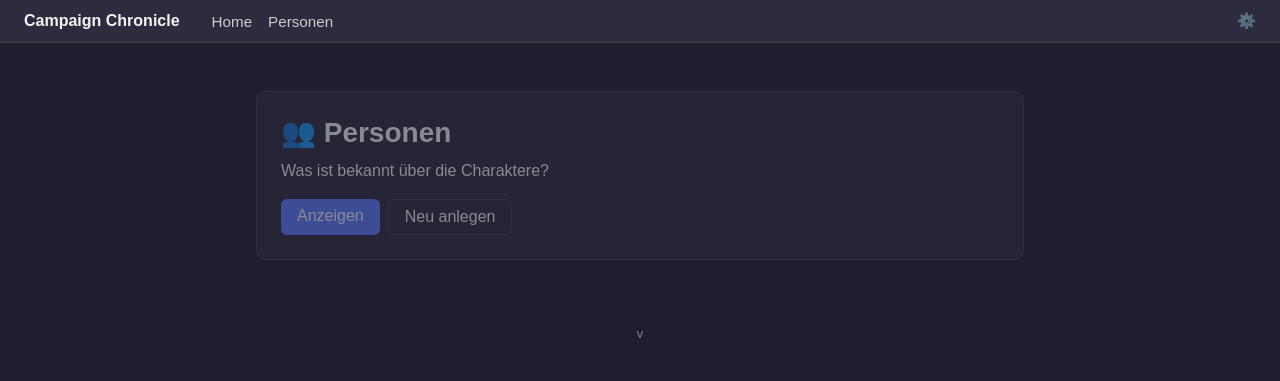
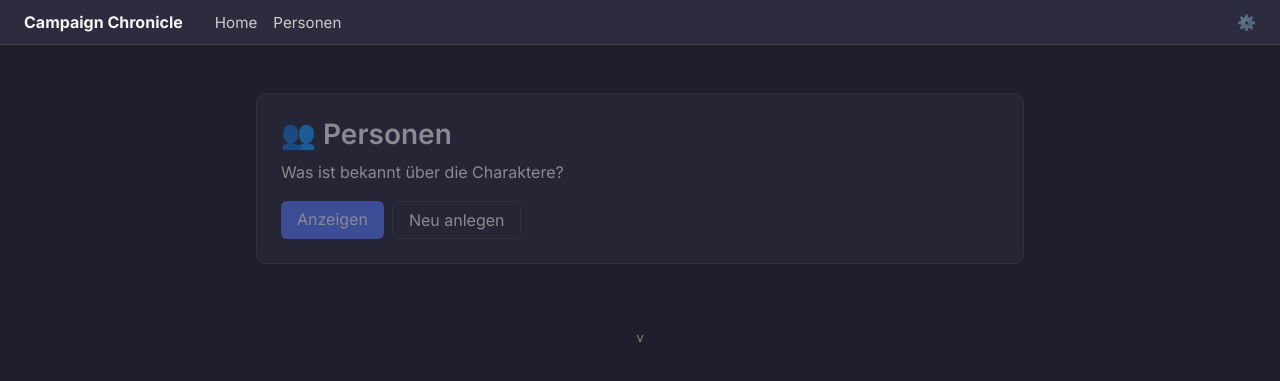
Before and after one commit to hendriksbot/CampaignChronicle, a Python web app: template src/app/templates/index.html in a window 1280 px wide. Shown: the top 381 px of the page. Run offline with Jinja, Linux system fonts and the light colour scheme; the template is opened without the code that fills it, so the values that code supplies are empty; some libraries are stand-ins or nearby versions.

Commit message:
change font

```diff
--- a/src/app/static/css/style.css
+++ b/src/app/static/css/style.css
@@ -17,8 +17,8 @@
 }
 
 body {
-  font-family: Arial, Helvetica, sans-serif;
   background-color: #1e1e2f;
+  font-family: "Inter", Arial, Helvetica, sans-serif;
   color: var(--text-color);
 }
 
--- a/src/app/templates/base.html
+++ b/src/app/templates/base.html
@@ -4,6 +4,12 @@
     <meta charset="UTF-8" />
     <meta name="viewport" content="width=device-width, initial-scale=1.0" />
     <title>{% block title %}Campaign Chronicle{% endblock %}</title>
+    <link rel="preconnect" href="https://fonts.googleapis.com" />
+    <link rel="preconnect" href="https://fonts.gstatic.com" crossorigin />
+    <link
+      href="https://fonts.googleapis.com/css2?family=Inter:wght@400;500;600;700;800&display=swap"
+      rel="stylesheet"
+    />
     <link rel="stylesheet" href="{{ url_for('static', filename='css/style.css') }}" />
     {% block head_style %}{% endblock %}
     <script src="https://cdn.socket.io/4.7.2/socket.io.min.js"></script>
```
